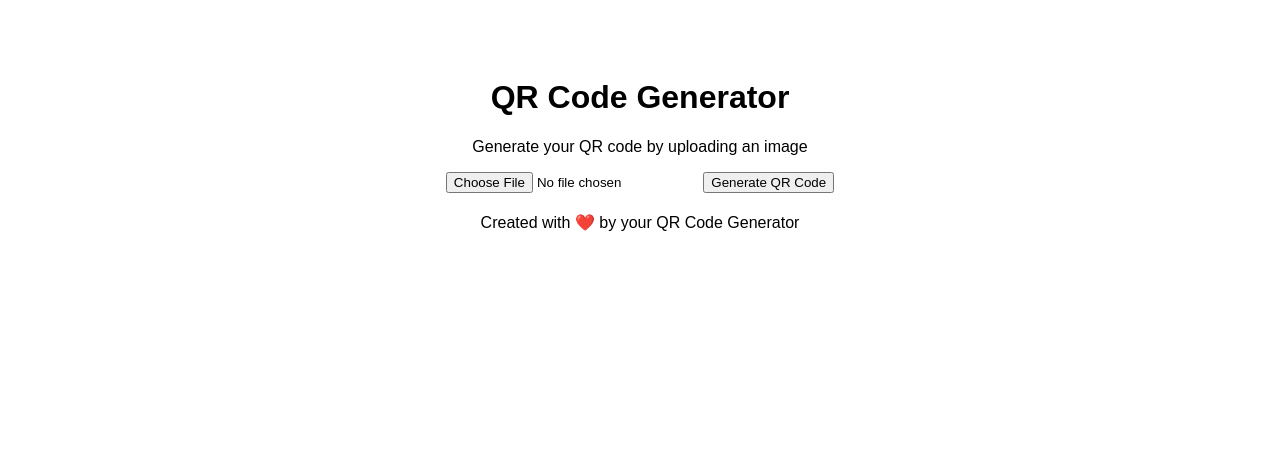
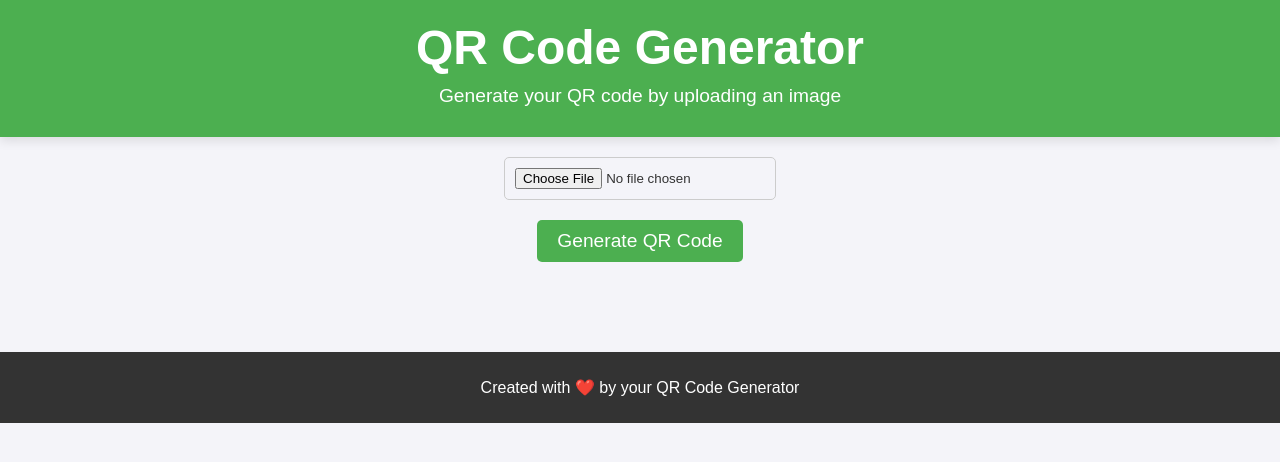
Before and after one commit to edrichdk/qr-code-generator, a plain HTML site: page index.html in a window 1280 px wide. Drawn offline with Linux system fonts and the light colour scheme.

Commit message:
Update style.css

```diff
--- a/style.css
+++ b/style.css
@@ -1,14 +1,83 @@
+/* Global Styles */
 body {
-    font-family: Arial, sans-serif;
+    font-family: 'Arial', sans-serif;
+    background-color: #f4f4f9;
+    margin: 0;
+    padding: 0;
+    color: #333;
+}
+
+header {
+    background-color: #4CAF50;
+    color: white;
+    padding: 20px;
     text-align: center;
-    padding: 50px;
+    box-shadow: 0 4px 10px rgba(0, 0, 0, 0.1);
+}
+
+header h1 {
+    font-size: 3em;
+    margin: 0;
+}
+
+header p {
+    font-size: 1.2em;
+    margin: 10px 0;
+}
+
+footer {
+    text-align: center;
+    margin-top: 50px;
+    padding: 10px 0;
+    background-color: #333;
+    color: white;
 }
 
 .container {
-    max-width: 500px;
-    margin: 0 auto;
+    display: flex;
+    justify-content: center;
+    align-items: center;
+    flex-direction: column;
+    padding: 20px;
 }
 
-#qrCode {
-    margin-top: 20px;
+.upload-section {
+    display: flex;
+    flex-direction: column;
+    align-items: center;
+    margin-bottom: 20px;
 }
+
+input[type="file"] {
+    padding: 10px;
+    border-radius: 5px;
+    border: 1px solid #ccc;
+    margin-bottom: 20px;
+    width: 250px;
+    text-align: center;
+}
+
+button {
+    background-color: #4CAF50;
+    color: white;
+    padding: 10px 20px;
+    border: none;
+    border-radius: 5px;
+    cursor: pointer;
+    font-size: 1.2em;
+}
+
+button:hover {
+    background-color: #45a049;
+}
+
+.qr-code-output {
+    margin-top: 30px;
+    display: none;
+}
+
+.qr-code-output canvas {
+    border: 2px solid #4CAF50;
+    border-radius: 5px;
+    box-shadow: 0 4px 10px rgba(0, 0, 0, 0.1);
+}
```
